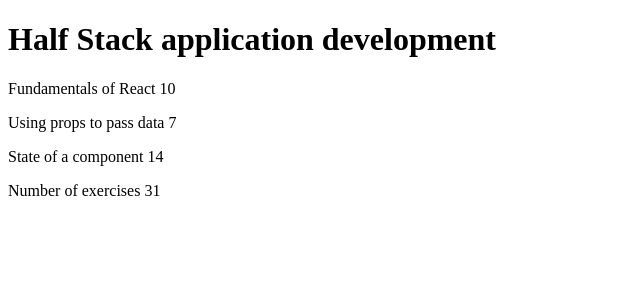
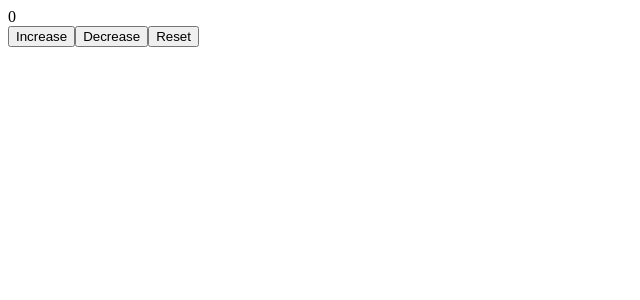
Before and after one commit to AngelGabriel-ManzanoContreras/fullstackopen, a React (Vite) app in the folder part1/introdemo/: page / in a window 1280 px wide. Shown: the top 300 px of the page, without its empty margins (0-640 px from the left). Built offline with nearby package versions, Linux system fonts and the light colour scheme; the HTML template or start-up script is replaced by a standard one.

Commit message:
complete untill part 1-c

```diff
--- a/part1/introdemo/src/App.jsx
+++ b/part1/introdemo/src/App.jsx
@@ -1,3 +1,5 @@
+import { useState } from "react"
+
 const Header = ({ course }) => {
   return (
     <h1>{ course }</h1>
@@ -30,7 +32,8 @@
   )
 }
 
-const App = () => {
+//old version of the app
+const AppOLD = () => {
   const course = {
     name: 'Half Stack application development',
     parts: [
@@ -60,4 +63,36 @@
   )
 }
 
+const DisplayCounter = ({ counter }) => (<div>{ counter }</div>)
+
+const CustomButton = ({ text, onClick }) => (<button onClick={ onClick }>{ text }</button>)
+
+const App = () => {
+  const [ counter, setCounter ] = useState( 0 )
+
+  const increaseCounter = () => setCounter( counter + 1 );
+
+  const decreaseCounter = () => setCounter( counter - 1 );
+
+  const resetCounter = () => setCounter( 0 );
+
+  return (
+    <>
+      <DisplayCounter counter={ counter } />
+      <CustomButton
+        text="Increase"
+        onClick={ increaseCounter }
+      />
+      <CustomButton
+        text="Decrease"
+        onClick={ decreaseCounter }
+      />
+      <CustomButton
+        text="Reset"
+        onClick={ resetCounter }
+      />
+    </>
+  )
+}
+
 export default App
```
